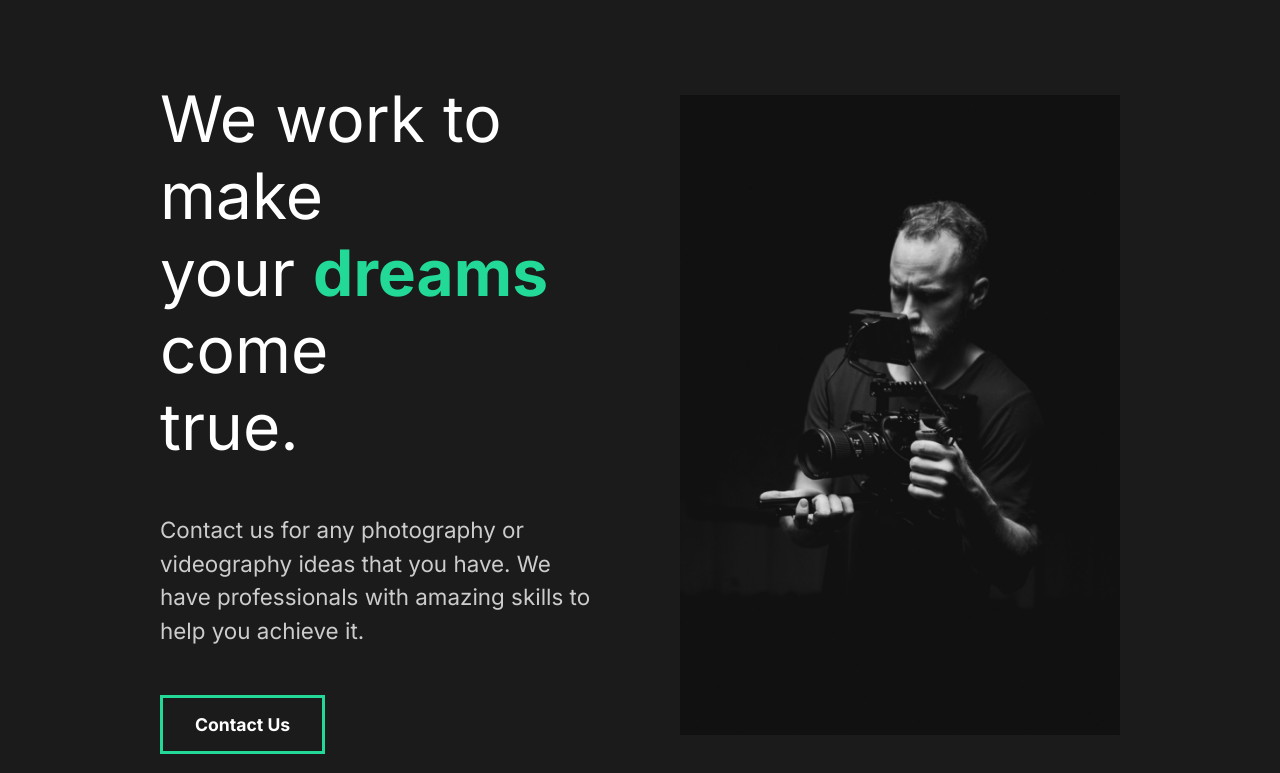
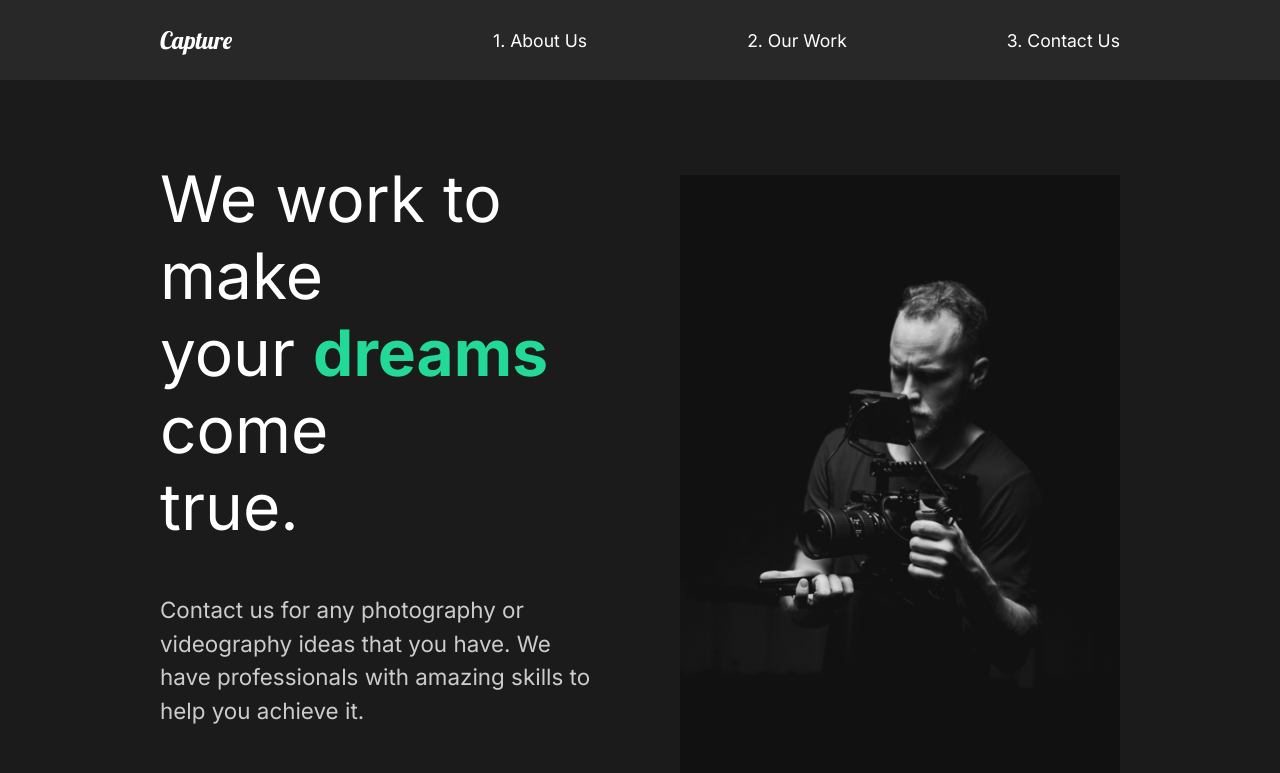
Before and after one commit to 1tenko/capture-portfolio, a React (Create React App) app: page / in a window 1280 px wide. Shown: the top 773 px of the page. Built offline with nearby package versions, Linux system fonts and the light colour scheme.

Commit message:
:construction_worker: :art: Nav built + styled.

```diff
--- a/src/App.js
+++ b/src/App.js
@@ -1,6 +1,7 @@
 import React from "react";
 // Import Pages
 import AboutUs from "./pages/AboutUs";
+import Nav from "./components/Nav";
 // Styles
 import GlobalStyle from "./components/styles/GlobalStyle";
 
@@ -8,6 +9,7 @@
   return (
     <div className="App">
       <GlobalStyle />
+      <Nav />
       <AboutUs />
     </div>
   );
--- /dev/null
+++ b/src/components/Nav.js
@@ -0,0 +1,28 @@
+import React from "react";
+// Styles
+import { StyledNav } from "./styles/Nav.Styled";
+
+const Nav = () => {
+  return (
+    <StyledNav>
+      <h1>
+        <a id="logo" href="#">
+          Capture
+        </a>
+      </h1>
+      <ul>
+        <li>
+          <a href="#">1. About Us</a>
+        </li>
+        <li>
+          <a href="#">2. Our Work</a>
+        </li>
+        <li>
+          <a href="#">3. Contact Us</a>
+        </li>
+      </ul>
+    </StyledNav>
+  );
+};
+
+export default Nav;
--- /dev/null
+++ b/src/components/styles/Nav.Styled.js
@@ -0,0 +1,28 @@
+import styled from "styled-components";
+
+export const StyledNav = styled.nav`
+  min-height: 10vh;
+  display: flex;
+  margin: auto;
+  justify-content: space-between;
+  align-items: center;
+  padding: 1rem 10rem;
+  background: #282828;
+  a {
+    color: white;
+    text-decoration: none;
+  }
+  ul {
+    display: flex;
+    list-style: none;
+  }
+  #logo {
+    font-size: 1.5rem;
+    font-family: "lobster", cursive;
+    font-weight: lighter;
+  }
+  li {
+    padding-left: 10rem;
+    position: relative;
+  }
+`;
```
